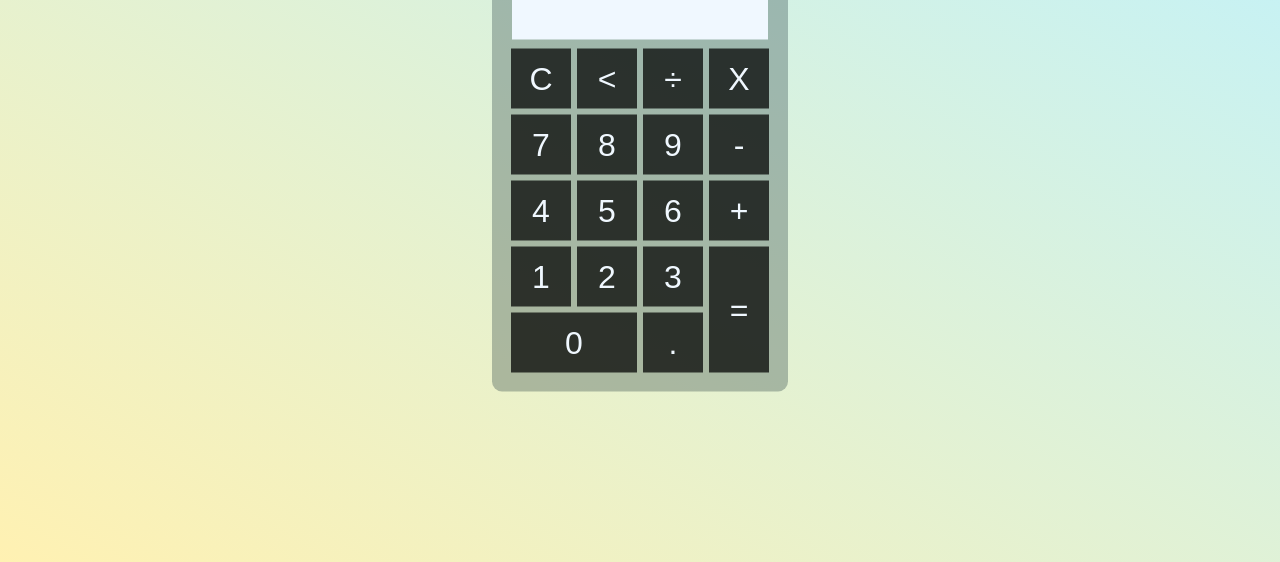
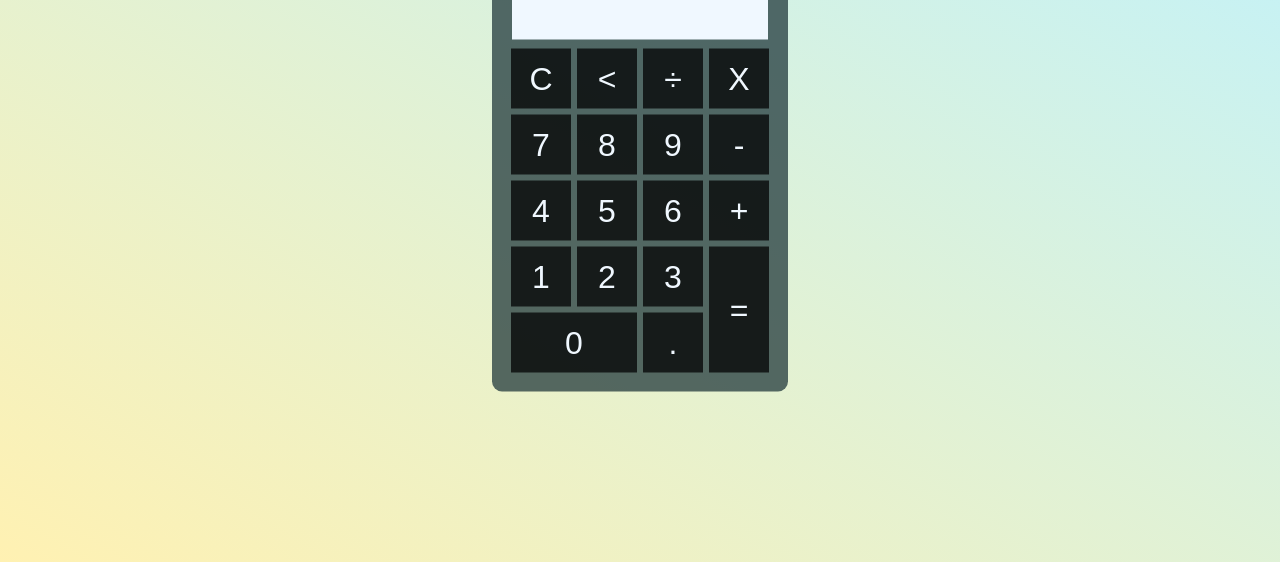
Before and after one commit to KelvinBarros/calculadora, a plain HTML site: page index.html in a window 1280 px wide. Shown: the part 238-800 px from the top of the page. Drawn offline with Linux system fonts and the light colour scheme.

Commit message:
Update style.css

```diff
--- a/style.css
+++ b/style.css
@@ -30,7 +30,7 @@ h1{
 
 .calculadora{
     position: absolute;
-    background-color: rgba(26, 49, 54, 0.301);
+    background-color: rgba(26, 49, 54, 0.719);
     top: 50%;
     left: 50%;
     transform: translate(-50%, -50%);
```
